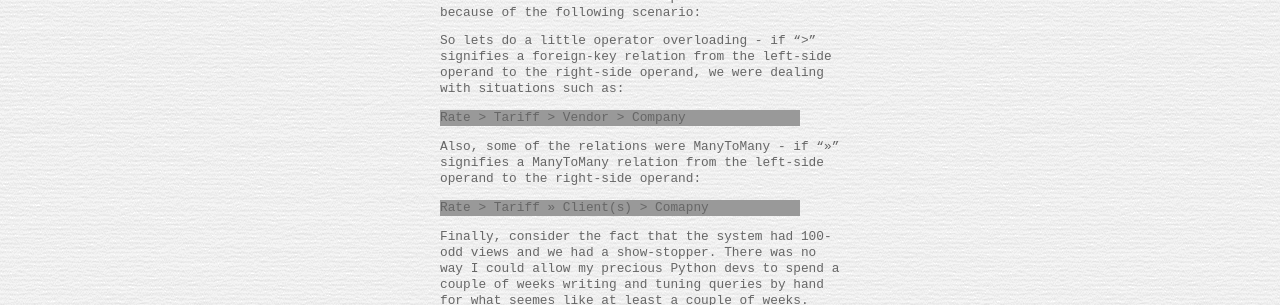
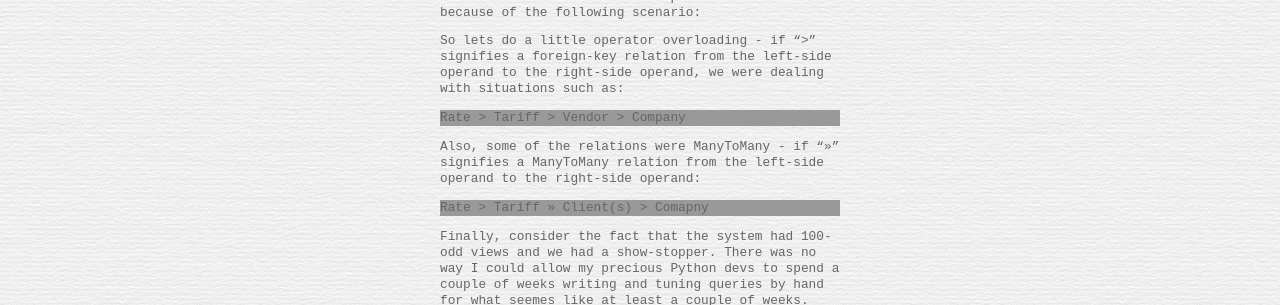
Before and after one commit to alixedi/old.alixedi.github.io, a Jekyll site: the page built from _posts/2014-06-05-introducing-django-sieve.md, in a window 1280 px wide. Shown: the part 539-844 px from the top of the page. Built offline with Jekyll 4.4.1, drawn with Linux system fonts in a browser that asks for light colours.

Commit message:
Fiddling with blockqutes.

```diff
--- a/css/main.css
+++ b/css/main.css
@@ -115,5 +115,6 @@ footer {
 blockquote {
   background-color: #999;
   margin-left: 0px;
-  padding 5px 0px;
+  margin-right: 0px;
+  padding 5px 5px;
 }
```
